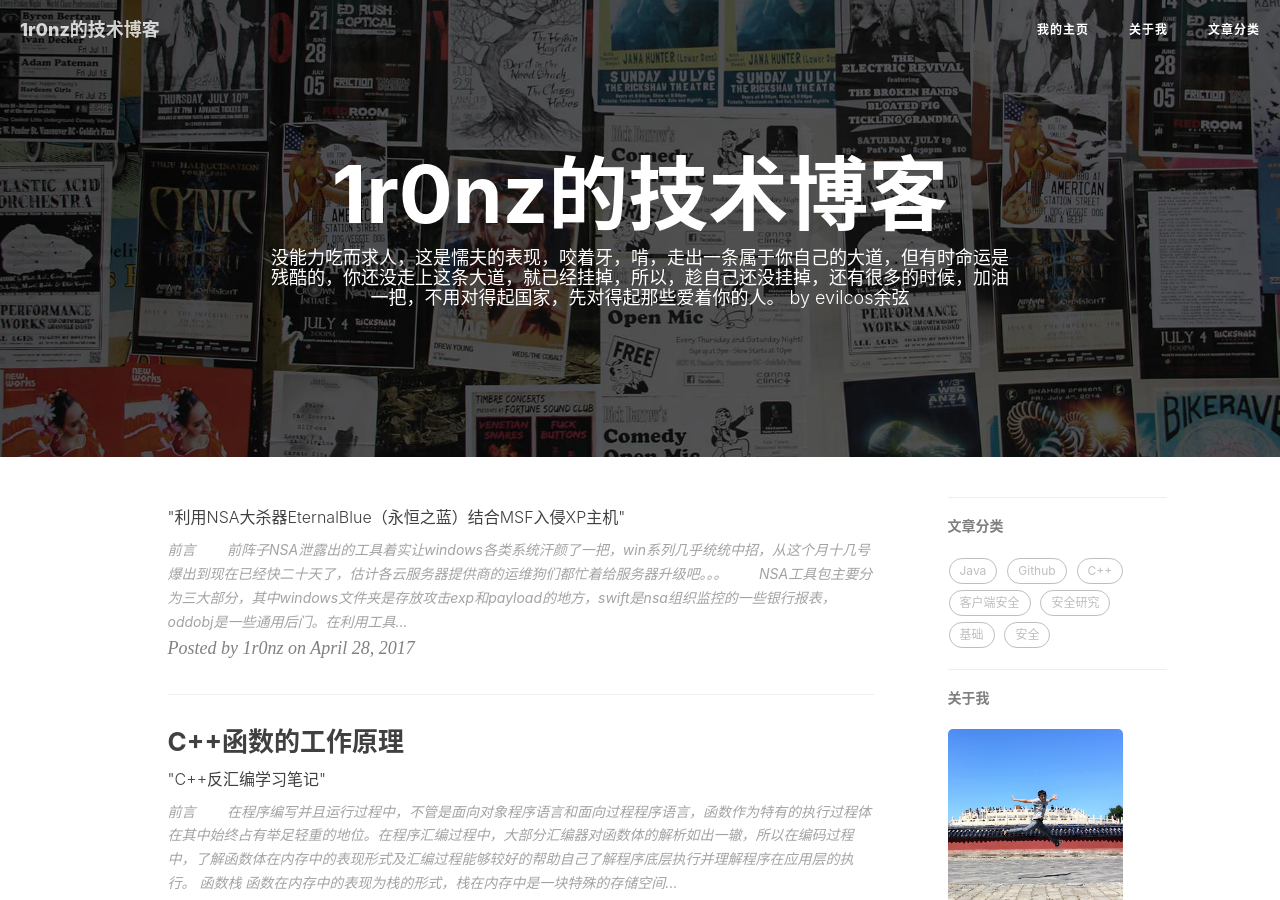
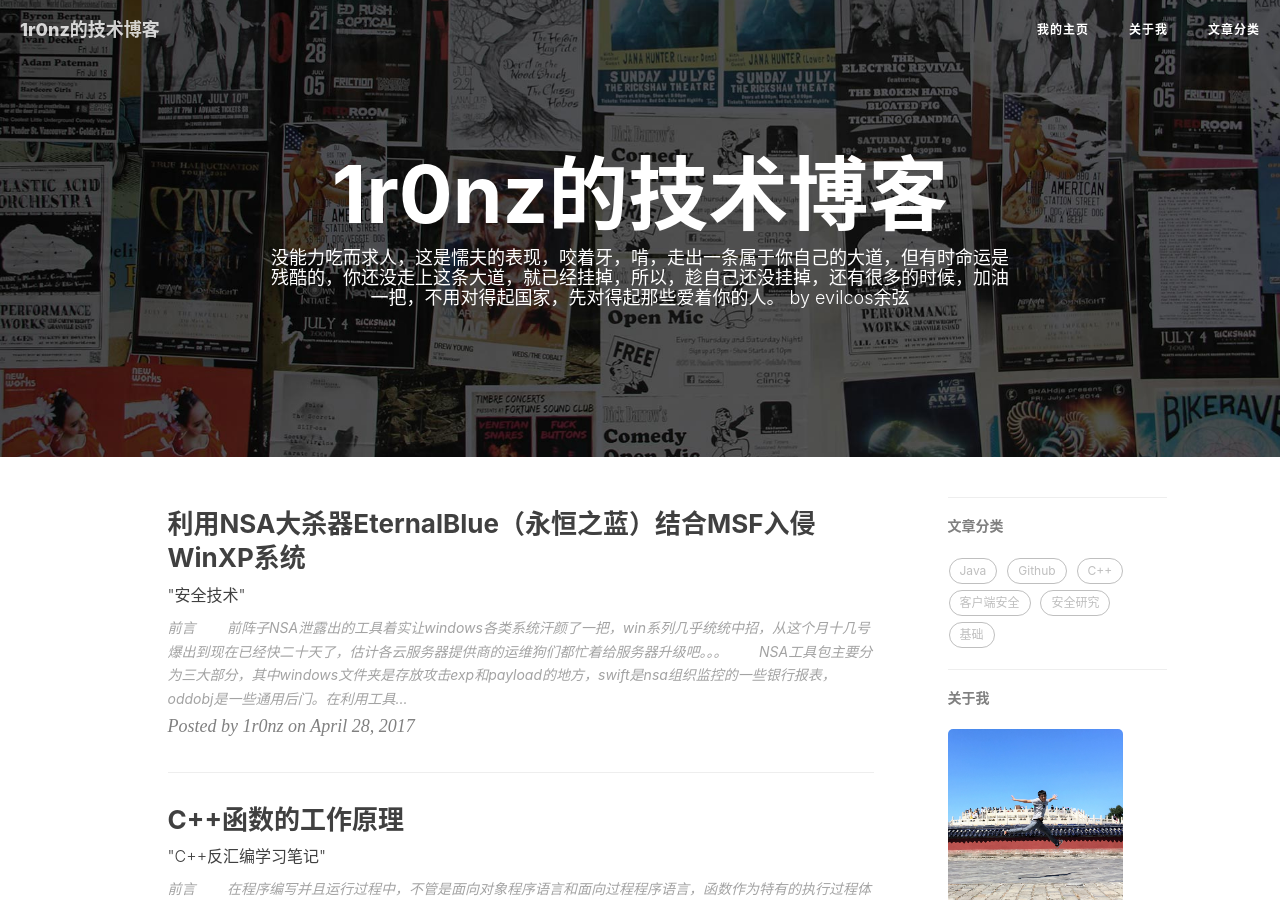
Before and after one commit to yangrz/blog, a Jekyll site: the page built from index.html, in a window 1280 px wide and 900 px high. Built offline with Jekyll 4.4.1, drawn with Linux system fonts in a browser that asks for light colours; nearby versions of some CDN libraries; the list of posts is cut into pages by our own code; comment, search, counter and statistics services are not loaded.

Commit message:
2017-04-28

```diff
--- a/_posts/2017-04-28-Exp.markdown
+++ b/_posts/2017-04-28-Exp.markdown
@@ -1,13 +1,13 @@
 ---
 
 layout:     post
-title:      ""
-subtitle:   " \"利用NSA大杀器EternalBlue（永恒之蓝）结合MSF入侵XP主机\""
+title:      "利用NSA大杀器EternalBlue（永恒之蓝）结合MSF入侵WinXP系统"
+subtitle:   " \"安全技术\""
 date:       2017-04-28 13:36:25
 author:     "1r0nz"
 header-img: "img/hack.jpg"
 tags:
-    - 安全
+    - 安全研究
 
 ---
 
```
